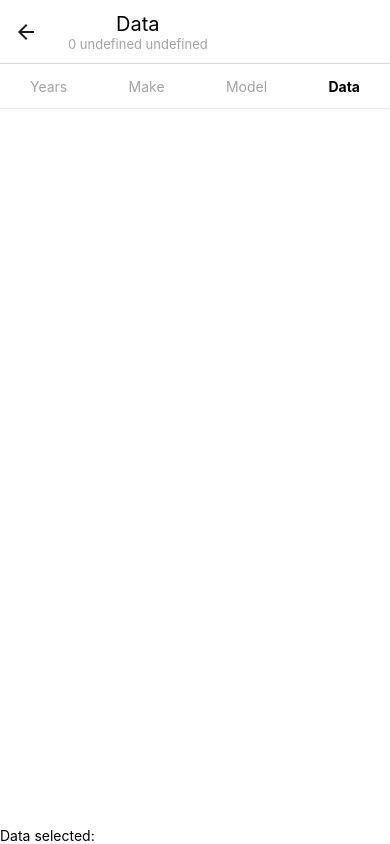
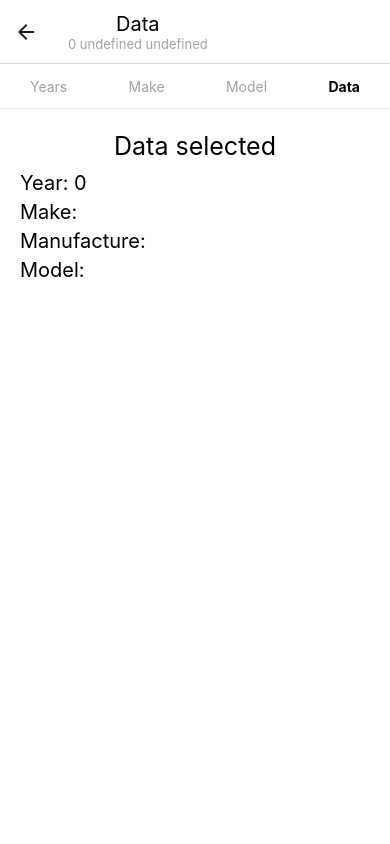
Before and after one commit to jmiguelgg/autos-test, a React Native app: screen /Data in a window 390 px wide. Built offline with nearby package versions, Linux system fonts and the light colour scheme; no server answers.

Commit message:
feat: display data selected

```diff
--- a/src/components/ScreenLayout.tsx
+++ b/src/components/ScreenLayout.tsx
@@ -1,6 +1,6 @@
 import React from 'react';
 import NavSteep, {SteepOption} from './NavSteep';
-import {SafeAreaView, StyleSheet} from 'react-native';
+import {SafeAreaView, StyleSheet, View} from 'react-native';
 
 interface ScreenLayoutProps {
   navSteep: SteepOption;
@@ -13,8 +13,10 @@ const ScreenLayout = ({
 }: ScreenLayoutProps): React.ReactNode => {
   return (
     <SafeAreaView style={styles.container}>
-      <NavSteep navSteepSelected={navSteep} />
-      {children}
+      <View>
+        <NavSteep navSteepSelected={navSteep} />
+        {children}
+      </View>
     </SafeAreaView>
   );
 };
@@ -22,6 +24,7 @@ const ScreenLayout = ({
 const styles = StyleSheet.create({
   container: {
     flex: 1,
+    justifyContent: 'flex-start',
     backgroundColor: '#ffffff',
   },
 });
--- a/src/screens/Data.tsx
+++ b/src/screens/Data.tsx
@@ -1,5 +1,5 @@
 import React from 'react';
-import {Text} from 'react-native';
+import {StyleSheet, Text, View} from 'react-native';
 import {SteepOption} from '../components/NavSteep';
 import ScreenLayout from '../components/ScreenLayout';
 import {useSelector} from 'react-redux';
@@ -11,9 +11,30 @@ const Data = (): React.ReactNode => {
   );
   return (
     <ScreenLayout navSteep={SteepOption.Data}>
-      <Text>Data selected:</Text>
+      <View style={styles.container}>
+        <Text style={styles.title}>Data selected</Text>
+        <Text style={styles.info}>Year: {year}</Text>
+        <Text style={styles.info}>Make: {make.MakeName}</Text>
+        <Text style={styles.info}>Manufacture: {make.MfrName}</Text>
+        <Text style={styles.info}>Model: {model.Model_Name}</Text>
+      </View>
     </ScreenLayout>
   );
 };
 
+const styles = StyleSheet.create({
+  container: {
+    padding: 20,
+  },
+  title: {
+    fontSize: 25,
+    textAlign: 'center',
+    marginBottom: 10,
+  },
+  info: {
+    fontSize: 20,
+    marginBottom: 5,
+  },
+});
+
 export default Data;
```
